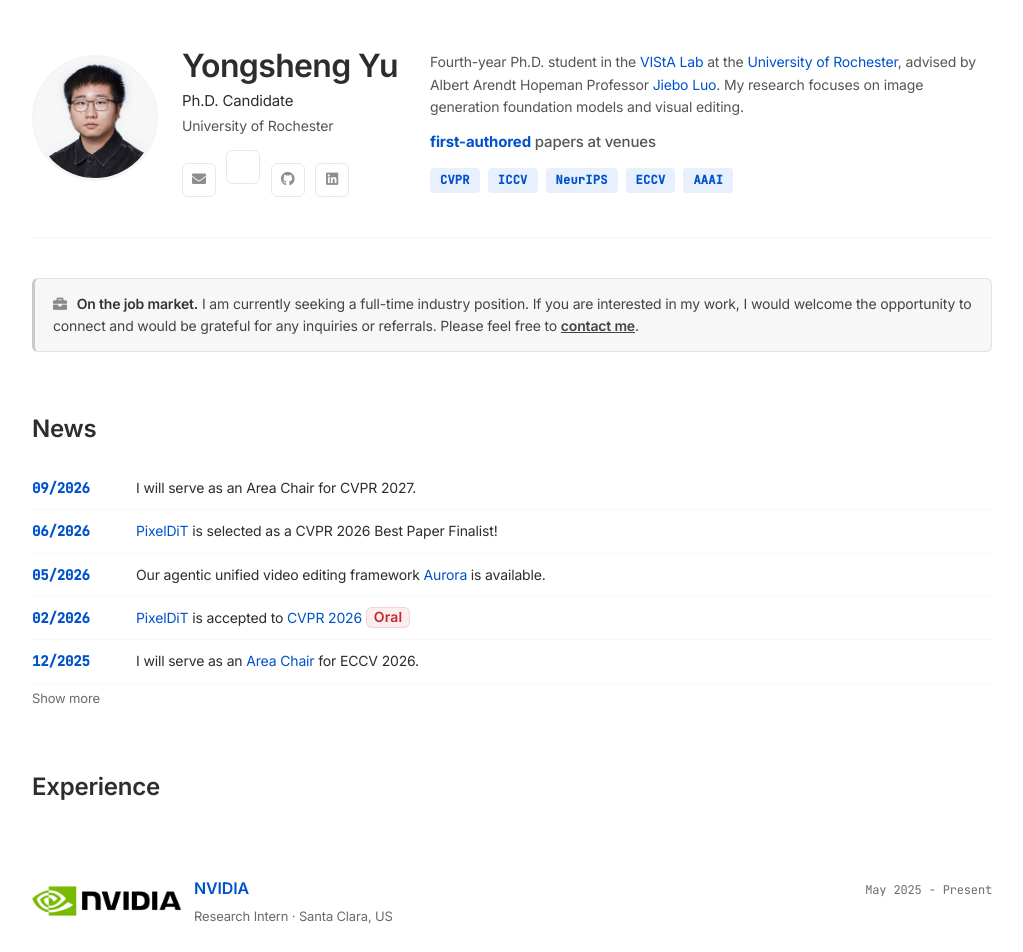
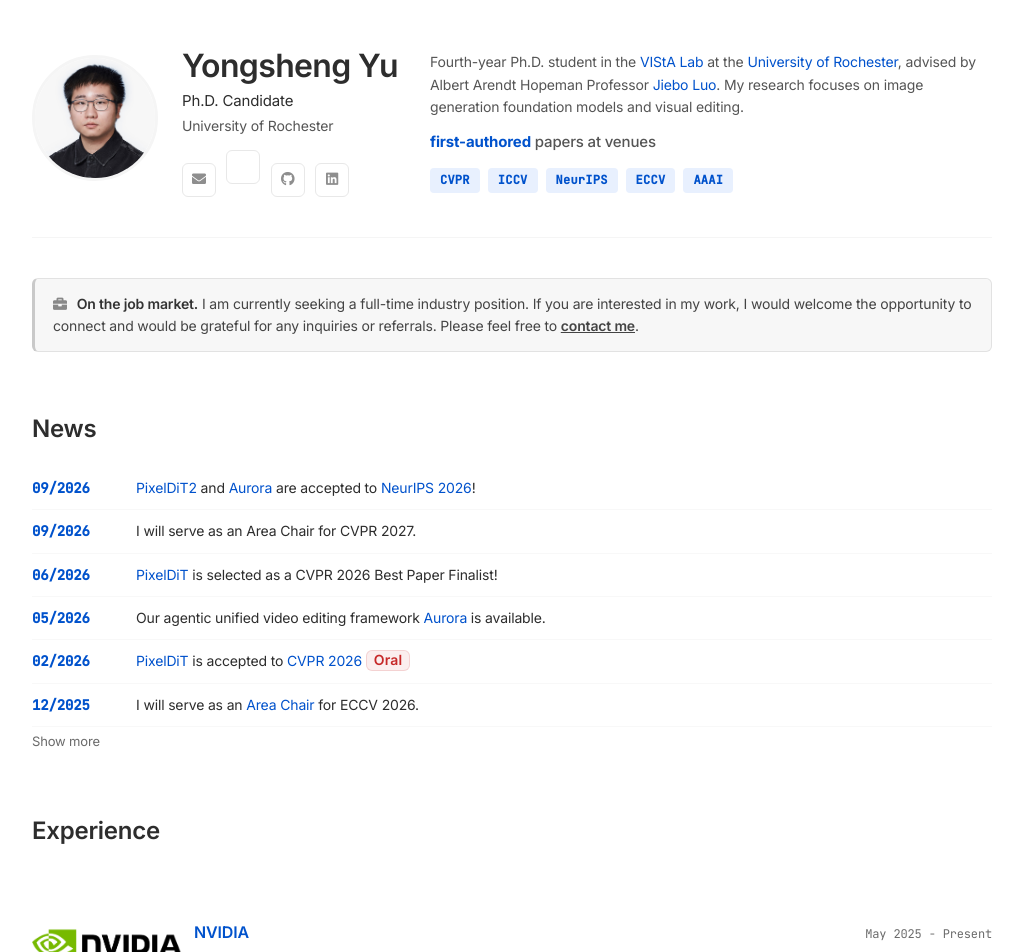
Before and after one commit to yeates/yeates.github.io, a Jekyll site: the page built from index.md, in a window 1280 px wide. Shown: the top 952 px of the page, without its empty margins (128-1151 px from the left). Built offline with Jekyll 4.4.1, drawn with Linux system fonts in a browser that asks for light colours; nearby versions of some CDN libraries; a style sheet for code colours, icons or effects is not loaded; some of the changed text lies outside the part shown.

Commit message:
aurora & pixeldit2 accepted to nips 26

```diff
--- a/_sass/minimal-light.scss
+++ b/_sass/minimal-light.scss
@@ -367,11 +367,11 @@
 }
 
 /* News Section */
-.news-list .news-item:nth-child(n+6) {
+.news-list .news-item:nth-child(n+7) {
   display: none;
 }
 
-.news-list.expanded .news-item:nth-child(n+6) {
+.news-list.expanded .news-item:nth-child(n+7) {
   display: flex;
 }
 
--- a/index.md
+++ b/index.md
@@ -9,6 +9,11 @@
 ## News
 
 <div class="news-list" id="news-list">
+
+<div class="news-item">
+<div class="news-date">09/2026</div>
+<div class="news-content"><a href="https://arxiv.org/abs/2609.24919">PixelDiT2</a> and <a href="https://arxiv.org/abs/2605.18748">Aurora</a> are accepted to <a href="https://neurips.cc/Conferences/2026">NeurIPS 2026</a>!</div>
+</div>
 
 <div class="news-item">
 <div class="news-date">09/2026</div>
@@ -120,6 +125,24 @@
 <div class="publication-item">
 <div class="pub-row first-author">
 <div class="pub-image">
+<img src="assets/img/pixeldit2_teaser.png" alt="PixelDiT2 architecture">
+</div>
+<div class="pub-content">
+<div class="pub-venue"><span class="venue-badge">NeurIPS 2026</span></div>
+<div class="pub-title"><a href="https://arxiv.org/abs/2609.24919">PixelDiT2: Representation-Grounded Pixel Diffusion Transformers</a></div>
+<div class="pub-authors"><strong>Yongsheng Yu</strong>, Wei Xiong, Yichen Sheng, Shiqiu Liu, Jiebo Luo</div>
+<div class="venue-full">Annual Conference on Neural Information Processing Systems (NeurIPS), 2026</div>
+<div class="pub-links">
+<a href="https://arxiv.org/pdf/2609.24919"><i class="fas fa-file-pdf"></i> PDF</a>
+</div>
+</div>
+</div>
+</div>
+
+
+<div class="publication-item">
+<div class="pub-row first-author">
+<div class="pub-image">
 <img src="assets/img/pixeldit_teaser.jpg" alt="PixelDiT">
 </div>
 <div class="pub-content">
@@ -145,10 +168,10 @@
 <img src="assets/img/aurora_teaser.gif" alt="Aurora">
 </div>
 <div class="pub-content">
-<div class="pub-venue"><span class="venue-badge submission">arXiv 2605.18748</span> <a href="https://github.com/yeates/Aurora"><img src="https://img.shields.io/github/stars/yeates/Aurora?style=social" alt="GitHub stars" style="vertical-align: middle; margin-left: 10px;"></a></div>
+<div class="pub-venue"><span class="venue-badge">NeurIPS 2026</span> <a href="https://github.com/yeates/Aurora"><img src="https://img.shields.io/github/stars/yeates/Aurora?style=social" alt="GitHub stars" style="vertical-align: middle; margin-left: 10px;"></a></div>
 <div class="pub-title"><a href="https://arxiv.org/abs/2605.18748">Aurora: Unified Video Editing with a Tool-Using Agent</a></div>
 <div class="pub-authors"><strong>Yongsheng Yu</strong>, Ziyun Zeng, Zhiyuan Xiao, Zhenghong Zhou, Hang Hua, Wei Xiong, Jiebo Luo</div>
-<div class="venue-full">arXiv preprint, 2026</div>
+<div class="venue-full">Annual Conference on Neural Information Processing Systems (NeurIPS), 2026</div>
 <div class="pub-links">
 <a href="https://yeates.github.io/Aurora-Page"><i class="fas fa-globe"></i> Project</a>
 <a href="https://arxiv.org/pdf/2605.18748"><i class="fas fa-file-pdf"></i> PDF</a>
```
Also changed, not shown: assets/img/pixeldit2_teaser.png (added).
